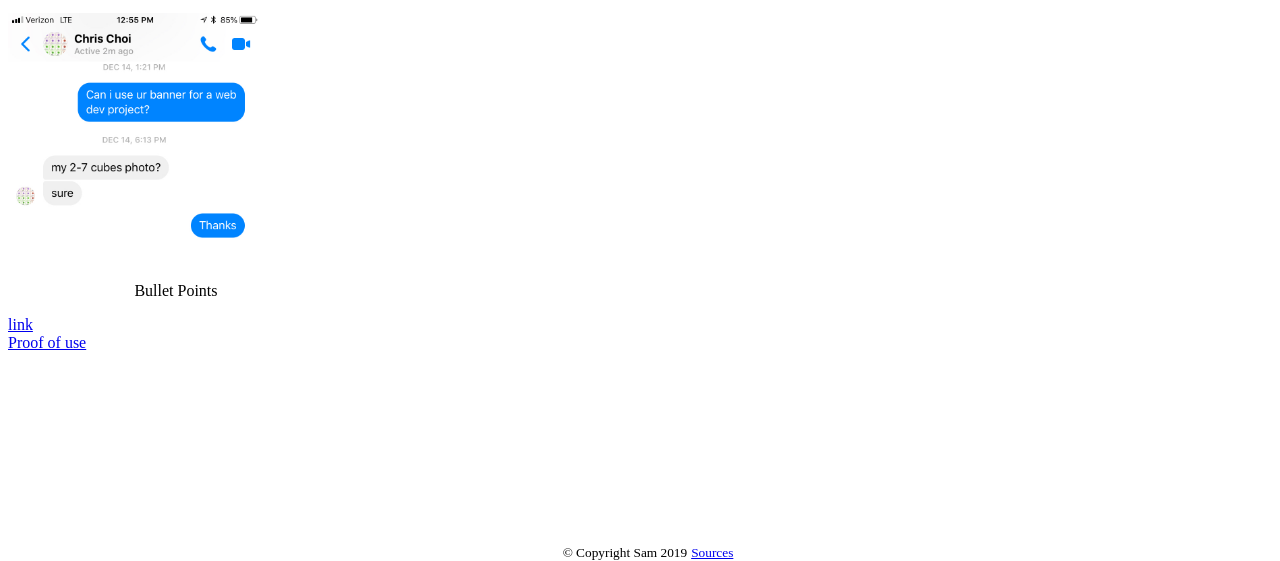
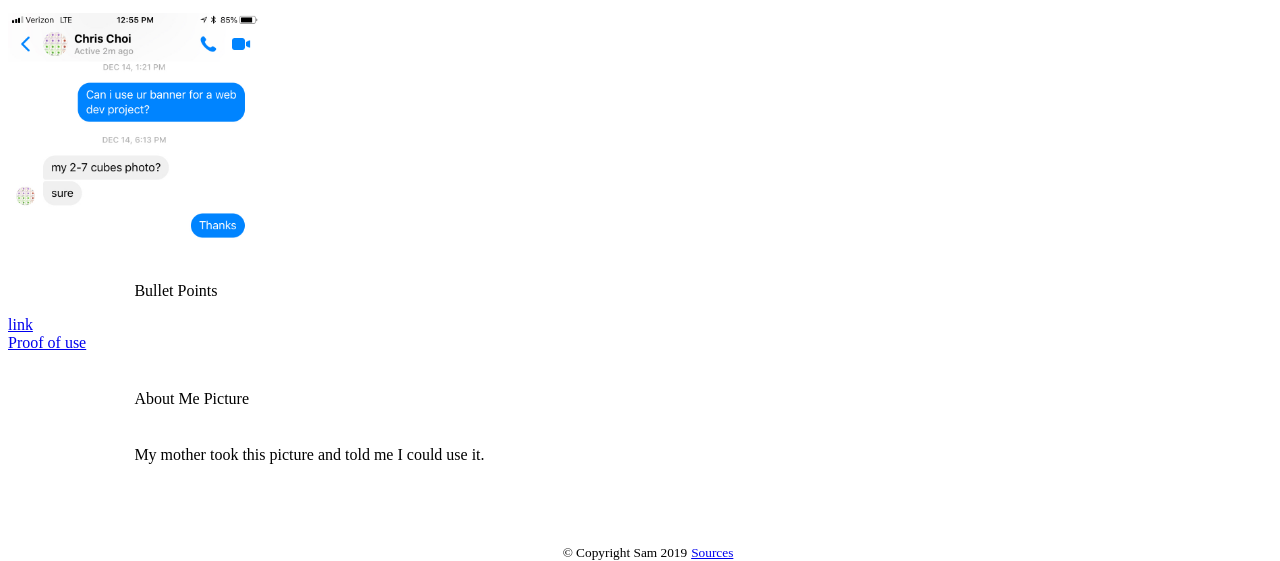
Before and after one commit to sknoll1818/Midterm-Project-2018, a plain HTML site: page Website/source.html in a window 1280 px wide. Shown: the part 239-800 px from the top of the page. Drawn offline with Linux system fonts and the light colour scheme.

Commit message:
edited citations

```diff
--- a/Website/source.html
+++ b/Website/source.html
@@ -31,6 +31,8 @@
     <br>
     <a href="https://pixabay.com/">Proof of use</a>
 
+<p>About Me Picture</p>
+<p>My mother took this picture and told me I could use it. </p>
     <footer>
      <small>&copy; Copyright Sam 2019</small>
      <small><a href="source.html">Sources</a></small>
```
